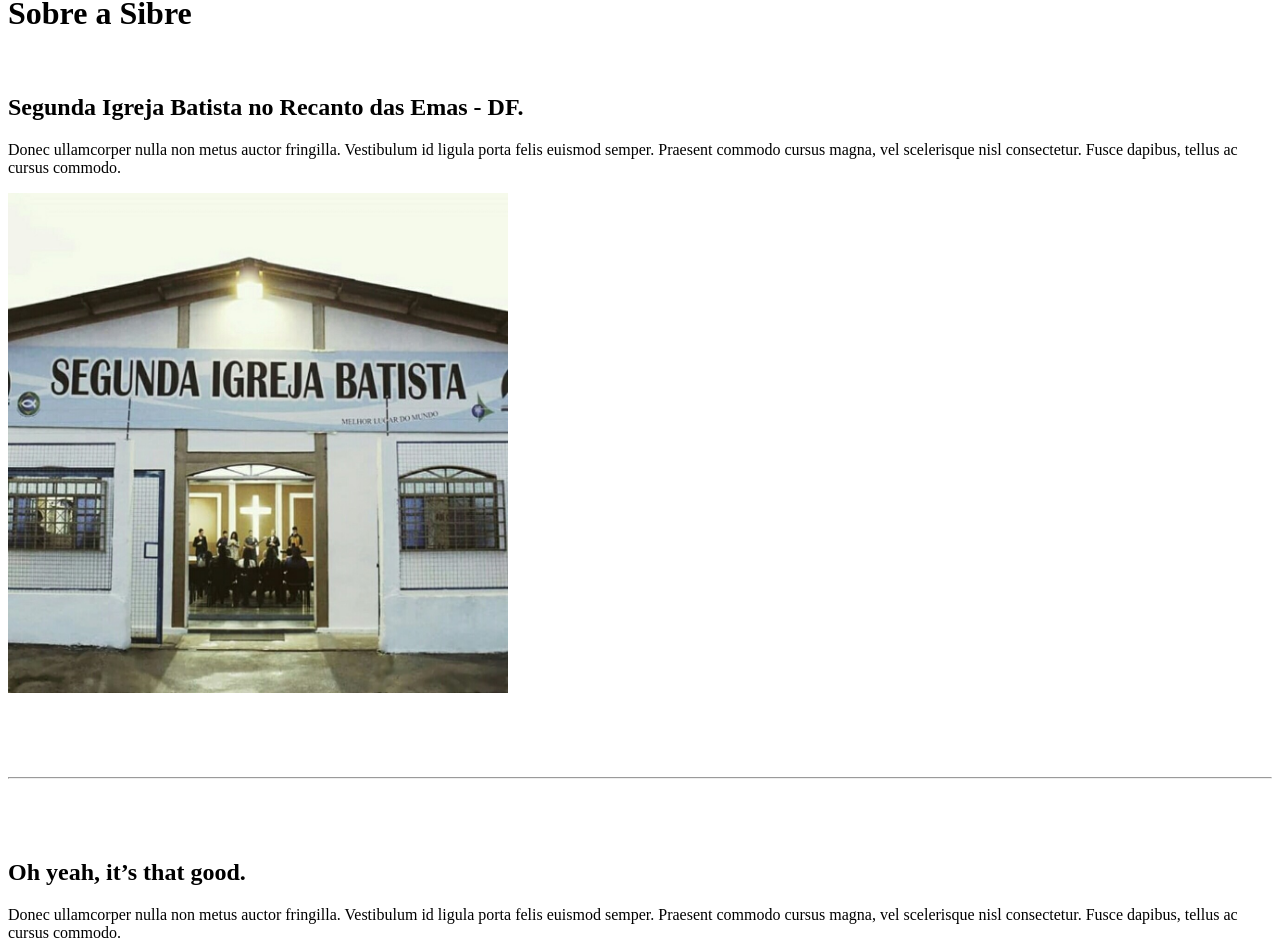
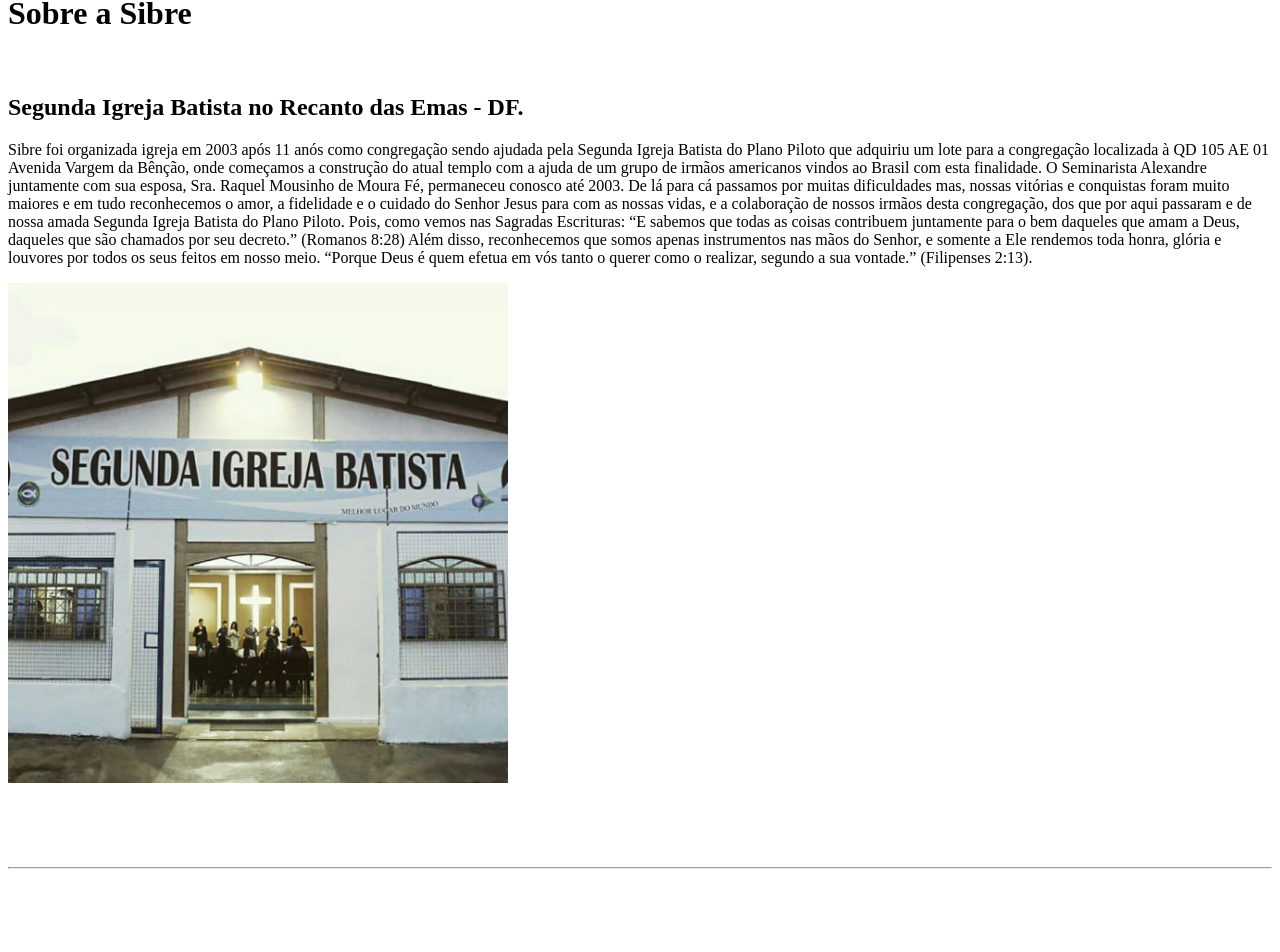
Before and after one commit to Ernilson/site-sibre-react-next, a Next.js app: page /sobre in a window 1280 px wide. Shown: the part 232-1184 px from the top of the page. Built offline with nearby package versions, Linux system fonts and the light colour scheme.

Commit message:
adicionado o historico

```diff
--- a/package.json
+++ b/package.json
@@ -17,6 +17,8 @@
     "path": "^0.12.7",
     "react": "^16.14.0",
     "react-dom": "^16.14.0",
+    "react-router": "^5.2.0",
+    "react-router-dom": "^5.2.0",
     "reactstrap": "^8.7.1"
   }
 }
--- a/pages/sobre.js
+++ b/pages/sobre.js
@@ -38,8 +38,24 @@
                 <div className="row featurette">
                     <div className="col-md-7 order-md-2">
                         <h2 className="featurette-heading">Segunda Igreja Batista no Recanto das Emas - DF.</h2>
-                        <p className="lead">Donec ullamcorper nulla non metus auctor fringilla. Vestibulum id ligula porta felis euismod semper.
-                        Praesent commodo cursus magna, vel scelerisque nisl consectetur. Fusce dapibus, tellus ac cursus commodo.</p>
+                        <p className="lead">Sibre foi organizada igreja em 2003 após 11 anós como congregação sendo
+                        ajudada pela Segunda Igreja Batista do Plano Piloto que adquiriu um lote para a
+                        congregação localizada à QD 105 AE 01 Avenida Vargem da Bênção, onde começamos a
+                        construção do atual templo com a ajuda de um grupo de irmãos americanos vindos ao
+                        Brasil com esta finalidade. O Seminarista Alexandre juntamente com sua esposa, Sra.
+                        Raquel Mousinho de Moura Fé, permaneceu conosco até 2003.
+                        De lá para cá passamos por muitas dificuldades mas, nossas vitórias e
+                        conquistas foram muito maiores e em tudo reconhecemos o amor, a fidelidade e o cuidado
+                        do Senhor Jesus para com as nossas vidas, e a colaboração de nossos irmãos desta
+                        congregação, dos que por aqui passaram e de nossa amada Segunda Igreja Batista do Plano
+                        Piloto. Pois, como vemos nas Sagradas Escrituras:
+                        “E sabemos que todas as coisas contribuem juntamente para o bem daqueles
+                        que amam a Deus, daqueles que são chamados por seu decreto.” (Romanos 8:28)
+                        Além disso, reconhecemos que somos apenas instrumentos nas mãos do
+                        Senhor, e somente a Ele rendemos toda honra, glória e louvores por todos os seus feitos em
+                        nosso meio.
+                        “Porque Deus é quem efetua em vós tanto o querer como o realizar, segundo a
+sua vontade.” (Filipenses 2:13).</p>
                     </div>
                     <div className="col-md-5 order-md-1">
                         <img src="/img002.png" className="bd-placeholder-img bd-placeholder-img-lg featurette-image img-fluid mx-auto"
@@ -51,9 +67,11 @@
 
                 <div className="row featurette">
                     <div className="col-md-7 order-md-2">
-                        <h2 className="featurette-heading">Oh yeah, it’s that good.</h2>
-                        <p className="lead">Donec ullamcorper nulla non metus auctor fringilla. Vestibulum id ligula porta felis euismod semper.
-                        Praesent commodo cursus magna, vel scelerisque nisl consectetur. Fusce dapibus, tellus ac cursus commodo.</p>
+                        <h2 className="featurette-heading">Toda honra seja dada ao Senhor Jesus Cristo.</h2>
+                        <p className="lead">Ao único que é digno de receber
+                        A honra e a glória, a força e o poder
+                        Ao Rei eterno imortal, invisível mas real
+                                A Ele, ministramos o louvor</p>
                     </div>
                     <div className="col-md-5 order-md-1">
                         <img src="/img007.png" className="bd-placeholder-img bd-placeholder-img-lg featurette-image img-fluid mx-auto"
```
Also changed, not shown: pages/contato.js (+24 -11 lines), pages/oracao.js (+14 -15 lines), 1 other file (tests, documents, lock files or other folders).
